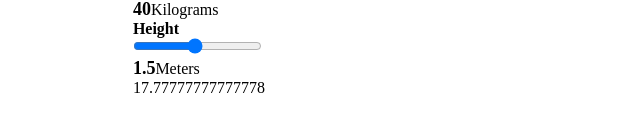
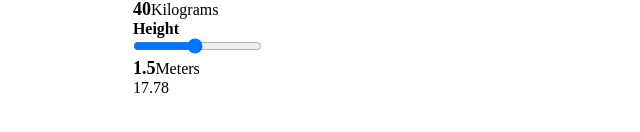
Before and after one commit to practice-ben/bmi-calculator, a React (Vite) app: page / in a window 1280 px wide. Shown: the part 390-522 px from the top of the page, without its empty margins (320-960 px from the left). Built offline with nearby package versions, Linux system fonts and the light colour scheme.

Commit message:
Fix bmi to 2 decimals

```diff
--- a/src/App.jsx
+++ b/src/App.jsx
@@ -16,7 +16,8 @@ export default function App() {
   }
 
   function calculateBmi(w, h) {
-    return w / (h * h);
+    let result = w / (h * h)
+    return result.toFixed(2);
   }
 
   const bmi = useMemo(() => calculateBmi(weight, height), [weight, height]);
```
